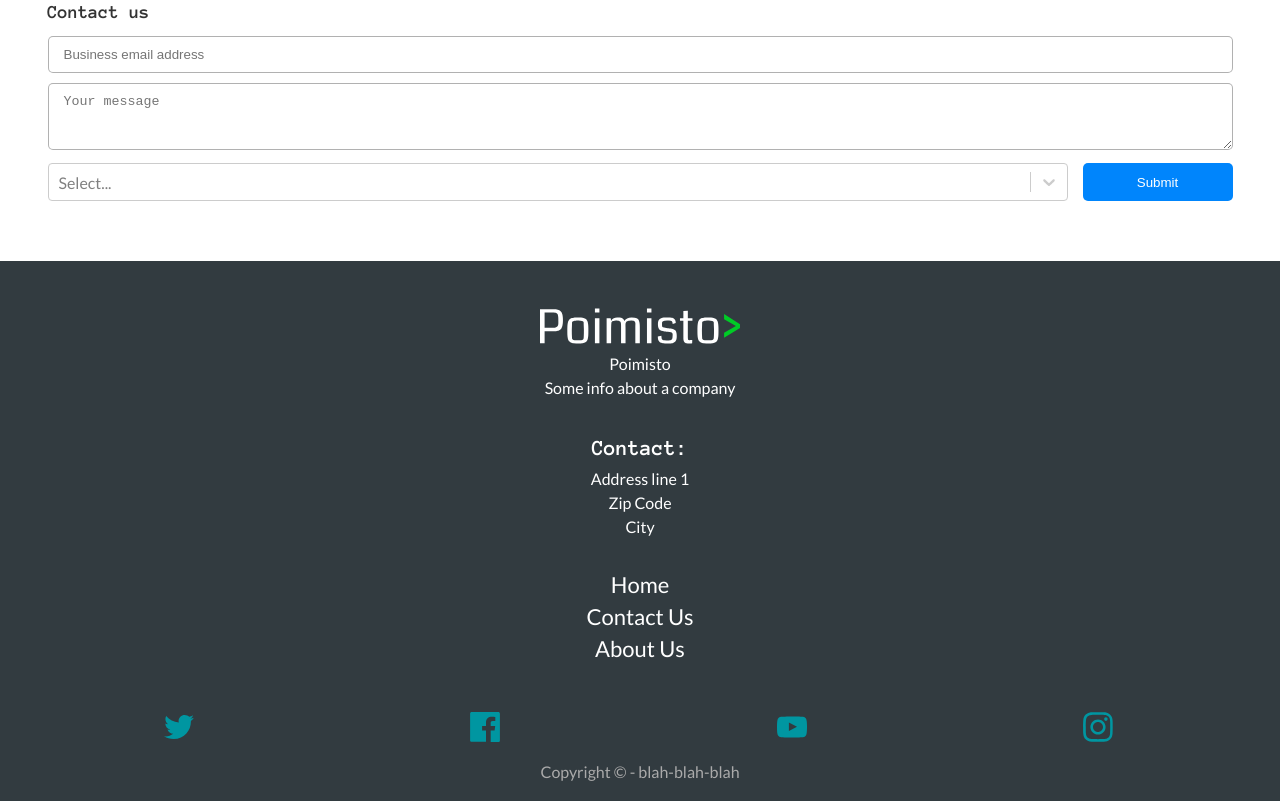
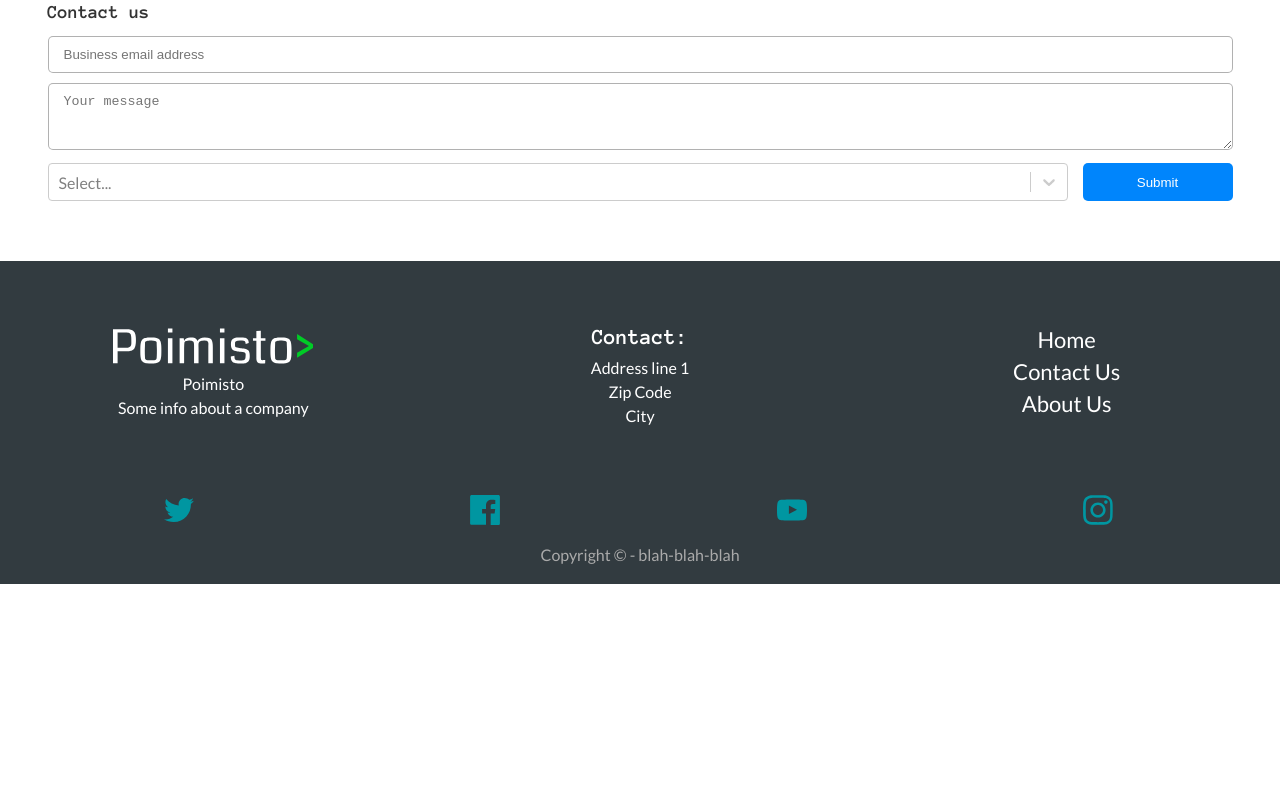
Before and after one commit to ajohnstondev/poimisto.com, a Gatsby site: page / in a window 1280 px wide. Shown: the part 1079-1880 px from the top of the page. After the commit the page ends 1663 px from the top, so only its background shows below. Built offline with nearby package versions, Linux system fonts and the light colour scheme; Gatsby itself is replaced by a stand-in of ours; a web font is replaced by a local one.

Commit message:
footer improvements

```diff
--- a/src/components/Footer/Footer.tsx
+++ b/src/components/Footer/Footer.tsx
@@ -20,6 +20,7 @@ const Footer = () => {
 
   return (
     <S.Footer>
+      <S.FooterMainContent>
         <S.FooterInfo>
           <Link to="/">
             <PoimistoLogo variant="dark" />
@@ -44,6 +45,7 @@ const Footer = () => {
             </S.FooterNavItem>
           ))}
         </S.FooterNav>
+      </S.FooterMainContent>
       <S.SocialMedia>
         <div className="social-media-links">
           <div>
--- a/src/components/Footer/styled.ts
+++ b/src/components/Footer/styled.ts
@@ -1,10 +1,28 @@
 import styled from 'styled-components'
+
+import { mediaQueries } from '@/assets/themes/media'
 
 export const Footer = styled.footer`
   background-color: #323b40;
   margin-top: 30px;
   padding-top: 15px;
   color: #fff;
+`
+
+export const FooterMainContent = styled.div`
+  ${mediaQueries.isTabletOrDesktop} {
+    display: flex;
+    justify-content: space-around;
+    padding-top: 50px;
+
+    > * {
+      flex: 1;
+    }
+
+    > *:nth-child(1) {
+      margin-top: -30px;
+    }
+  }
 `
 
 export const FooterInfo = styled.div`
--- a/src/components/Layout/GlobalStyle.ts
+++ b/src/components/Layout/GlobalStyle.ts
@@ -16,6 +16,10 @@ const reset = css`
     border: 0;
     outline: none;
   }
+
+  ul {
+    list-style: none;
+  }
 `
 
 const typography = css`
@@ -31,8 +35,7 @@ const typography = css`
   h4,
   h5,
   h6 {
-    font-family: ${props => props.theme.fonts.heading}
-
+    font-family: ${props => props.theme.fonts.heading};
   }
 `
 
```
Lines whose indentation alone changed are shown as unchanged.
